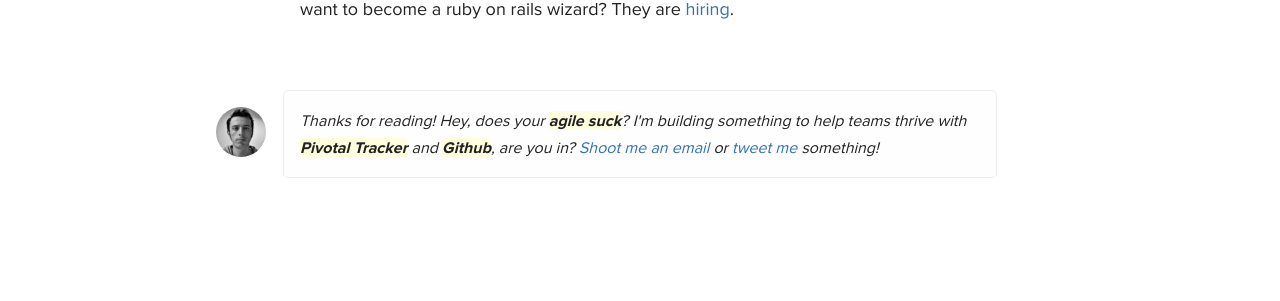
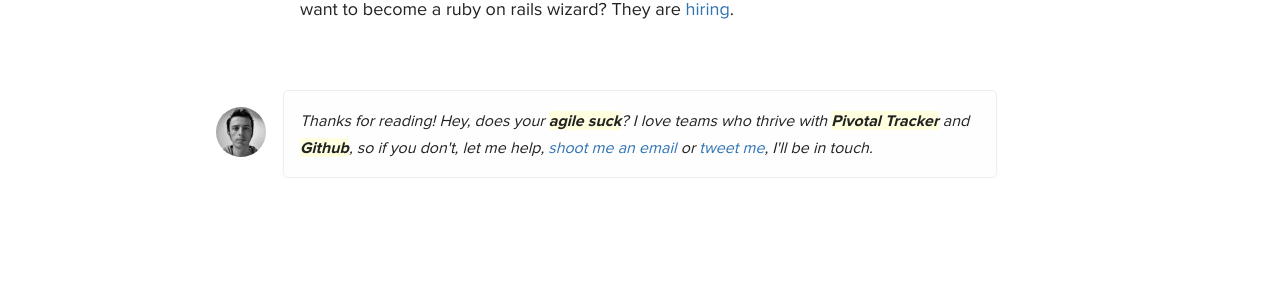
Before and after one commit to ssaunier/ssaunier.github.io, a Jekyll site: the page built from _posts/2013-12-27-goodbye-applidget.markdown, in a window 1280 px wide. Shown: the part 968-1269 px from the top of the page. Built offline with Jekyll 4.4.1, drawn with Linux system fonts in a browser that asks for light colours; Markdown is read by kramdown in place of the engine named in the settings; comment, search, counter and statistics services are not loaded.

Commit message:
Better post footer

```diff
--- a/_layouts/post.html
+++ b/_layouts/post.html
@@ -27,9 +27,10 @@ layout: default
     <img class="avatar" src="/images/sebastien_saunier.jpg" />
   </a>
   <p>
-    Thanks for reading! Hey, does your <strong>agile suck</strong>? I'm building something to help
-    teams thrive with <strong>Pivotal Tracker</strong> and <strong>Github</strong>, are you in?
-    <a href="mailto:seb@saunier.me?subject=Here%20is%20my%20issue%20with%20Tracker%20and%20Github">Shoot me an email</a> or <a href="https://twitter.com/intent/tweet?text=@ssaunier%20my%20main%20problem%20with%20agile%20is">tweet me</a> something!
+    Thanks for reading! Hey, does your <strong>agile suck</strong>? I love
+    teams who thrive with <strong>Pivotal Tracker</strong> and <strong>Github</strong>, so if you don't,
+    let me help,
+    <a href="mailto:seb@saunier.me?subject=Here%20is%20my%20issue%20with%20Tracker%20and%20Github">shoot me an email</a> or <a href="https://twitter.com/intent/tweet?text=@ssaunier%20my%20main%20problem%20with%20agile%20is">tweet me</a>, I'll be in touch.
   </p>
 </section>
 
```
